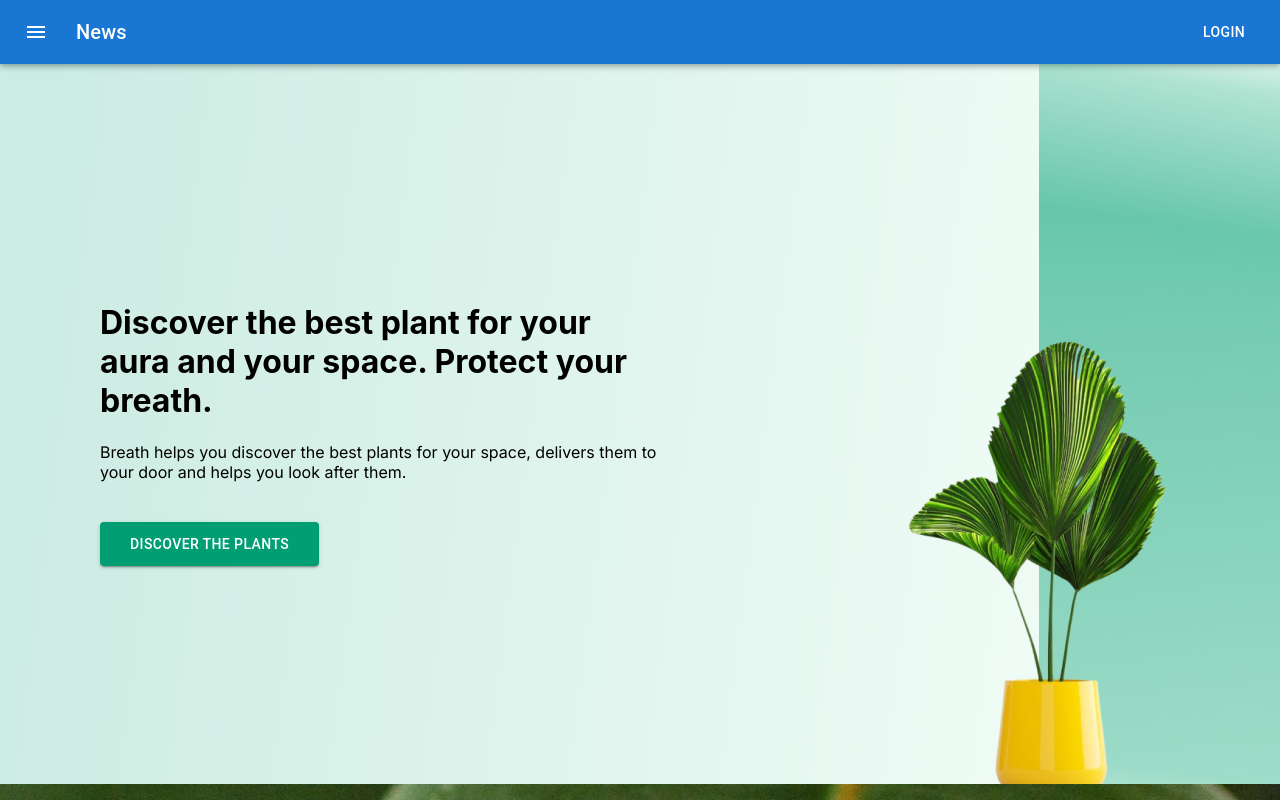
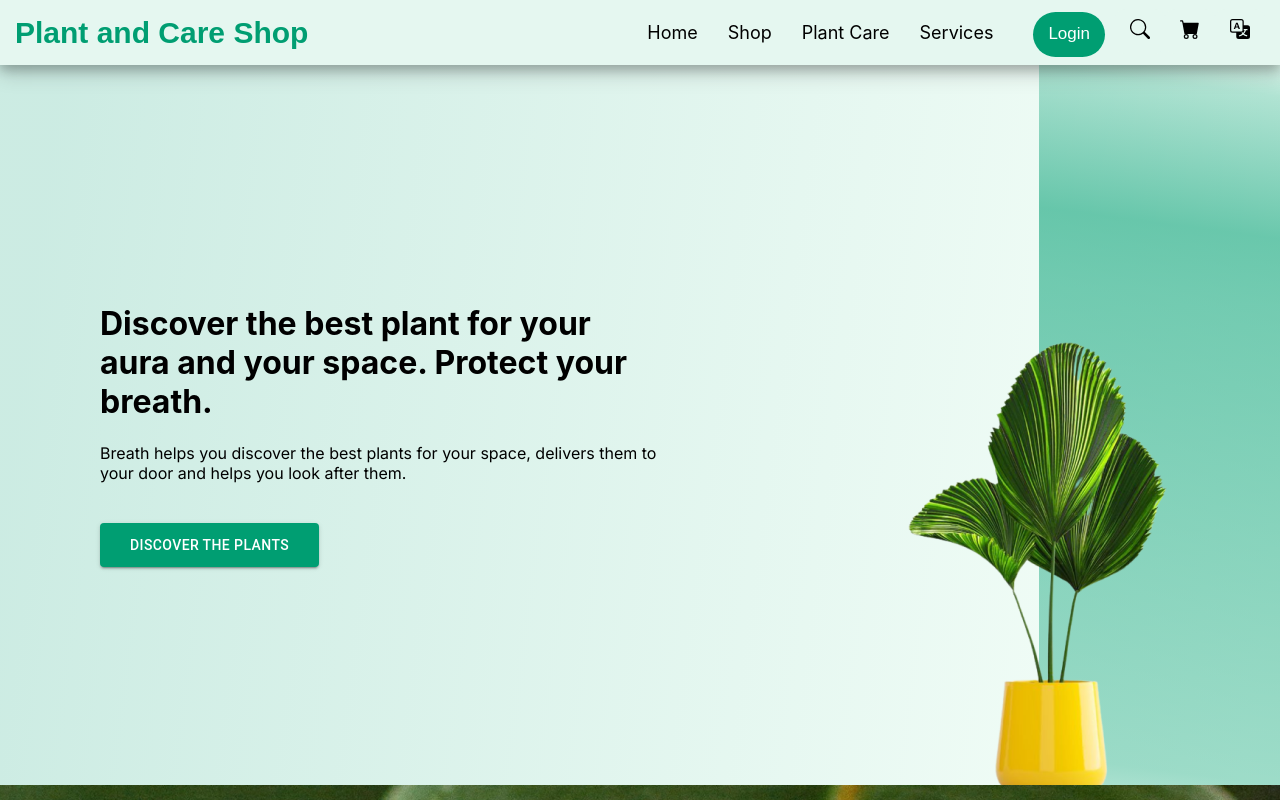
Before and after one commit to yar-24/plant-care-shop, a React (Create React App) app: page / in a window 1280 px wide. Shown: the top 800 px of the page. Built offline with nearby package versions, Linux system fonts and the light colour scheme.

Commit message:
rofiqi appbar

```diff
--- a/src/components/AppBar.js
+++ b/src/components/AppBar.js
@@ -1,4 +1,5 @@
 import * as React from 'react';
+import styled from "styled-components";
 import AppBar from '@mui/material/AppBar';
 import Box from '@mui/material/Box';
 import Toolbar from '@mui/material/Toolbar';
@@ -6,13 +7,35 @@ import Typography from '@mui/material/Typography';
 import Button from '@mui/material/Button';
 import IconButton from '@mui/material/IconButton';
 import MenuIcon from '@mui/icons-material/Menu';
+import { colors, fonts } from "../utils/";
+import { BsSearch, BsFillCartFill, BsTranslate } from 'react-icons/bs';
 
-export default function ButtonAppBar() {
+const Container = styled.div`
+  background: ${colors.appbar};
+  font-family: ${fonts.inter};
+  color: black;
+  left: 0px;
+  top: 0px;
+`;
+
+const Tombol = styled.div`
+  background: ${colors.secondary};
+  color: white;
+  border-radius: 30px;
+  background-color: ${colors.secondary};
+  padding: 3px;
+`;
+
+
+
+// export default function ButtonAppBar() {
+const Bar = () => {
   return (
     <Box sx={{ flexGrow: 1 }}>
       <AppBar position="static">
+      <Container>
         <Toolbar>
-          <IconButton
+          {/* <IconButton
             size="large"
             edge="start"
             color="inherit"
@@ -20,13 +43,33 @@ export default function ButtonAppBar() {
             sx={{ mr: 2 }}
           >
             <MenuIcon />
-          </IconButton>
+          </IconButton> */}
+          <Typography variant="h4" component="div" sx={{ flexGrow: 20 }}>
+            Breath
+          </Typography>
           <Typography variant="h6" component="div" sx={{ flexGrow: 1 }}>
-            News
+            Home
           </Typography>
-          <Button color="inherit">Login</Button>
+          <Typography variant="h6" component="div" sx={{ flexGrow: 1 }}>
+            Shop
+          </Typography>
+          <Typography variant="h6" component="div" sx={{ flexGrow: 1 }}>
+            Plant Care
+          </Typography>
+          <Typography variant="h6" component="div" sx={{ flexGrow: 1 }}>
+            Services
+          </Typography>
+          <Tombol>
+            <Button className='login' color="inherit">Login</Button>
+          </Tombol>
+          <Button color="inherit" className='navigation'><BsSearch/></Button>
+          <Button  color="inherit"><BsFillCartFill /></Button>
+          <Button  color="inherit"><BsTranslate /></Button>
         </Toolbar>
+      </Container>
       </AppBar>
     </Box>
   );
 }
+
+export default Bar;
--- /dev/null
+++ b/src/components/Header.js
@@ -0,0 +1,28 @@
+import React from "react";
+import { BsSearch, BsFillCartFill, BsTranslate } from 'react-icons/bs';
+
+function Header() {
+    return (
+        <>
+            {/* <h1>Plant and Care Shop</h1> */}
+
+            <nav className="navbar">
+            <div class="logo">Plant and Care Shop</div>
+                <ul>
+                    <li>Home</li>
+                    <li>Shop</li>
+                    <li>Plant Care</li>
+                    <li>Services</li>
+                    <li>
+                        <button className="login">Login</button>
+                        <button className="navigation"><BsSearch /></button>
+                        <button className="navigation"><BsFillCartFill /></button>
+                        <button className="navigation"><BsTranslate /></button>
+                    </li>
+                </ul>
+            </nav>
+        </>
+    )
+};
+
+export default Header;
--- a/src/index.js
+++ b/src/index.js
@@ -1,7 +1,8 @@
 import React from "react";
 import ReactDOM from "react-dom/client";
 import App from "./App";
-import './index.css'
+import './index.css';
+import './styles/style.css';
 import { BrowserRouter as Router } from "react-router-dom";
 
 const root = ReactDOM.createRoot(document.getElementById("root"));
--- a/src/pages/Navigation.js
+++ b/src/pages/Navigation.js
@@ -1,14 +1,16 @@
 import React from 'react'
 import { Routes, Route } from 'react-router-dom'
 
-import AppBar from '../components/AppBar'
+// import AppBar from '../components/AppBar'
+import Header from '../components/Header'
 import Home from './Home'
 
 
 const Navigation = () => {
   return (
     <>
-        <AppBar/>
+        {/* <AppBar/> */}
+        <Header/>
         <Routes>
             <Route element={<Home/>} path="/"/>
         </Routes>
--- /dev/null
+++ b/src/styles/style.css
@@ -0,0 +1,93 @@
+
+header{
+  width: 100%;
+  display: flex;
+  line-height: 45px;
+  margin: 20px 0px 20px 0px;
+}
+
+.navbar {
+  width: 100%;
+  margin: auto;
+  position: relative;
+  display: flex;
+  justify-content: space-between;
+  height: 65px;
+  box-shadow: 0 5px 10px 0 rgba(0, 0, 0, 0.2), 0 8px 20px 0 rgba(1, 1, 1, 0.19);
+}
+
+nav {
+  width: 100%;
+  margin: auto;
+  display: flex;
+  line-height: 65px;
+  position: sticky;
+  position: -webkit-sticky;
+  top: 0;
+  background-color: #E5F7F0;
+  z-index: 1;
+}
+
+nav ul {
+  list-style-type: none;
+  margin: 0;
+  padding: 0;
+  overflow: hidden;
+  display: flex;
+}
+
+nav ul li {
+  text-decoration: none;
+  padding: 0px 15px 0px 15px;
+  color: black;
+  font-size: 18px;
+  font-weight: 400;
+  cursor: pointer;
+
+}
+nav ul li button {
+  font-size: 20px;
+  text-align: center;
+  text-decoration: none;
+  height: 45px;
+  padding: 0px 15px 0px 15px;
+  background: #E5F7F0;
+  border: transparent;
+  cursor: pointer;
+  border-radius: 10px;
+
+}
+
+nav ul li button:hover {
+  background-color: #9ed7c1;
+
+}
+
+.logo {
+  font-size: 30px;
+  font-weight: 600;
+  font-family: sans-serif;
+  top: 10px;
+  right: 15px;
+  padding-left: 15px;
+  color: #009E72;
+  text-decoration: none;
+  cursor: pointer;
+
+}
+
+.login {
+  margin: 0px 10px 0px 10px;
+  font-size: 17px;
+  background-color: #009E72;
+  color: white;
+  border: transparent;
+  border-radius: 30px;
+}
+
+.login:hover {
+  background-color: #006d4e;
+  color: white;
+  border: transparent;
+  border-radius: 40px;
+}
```
